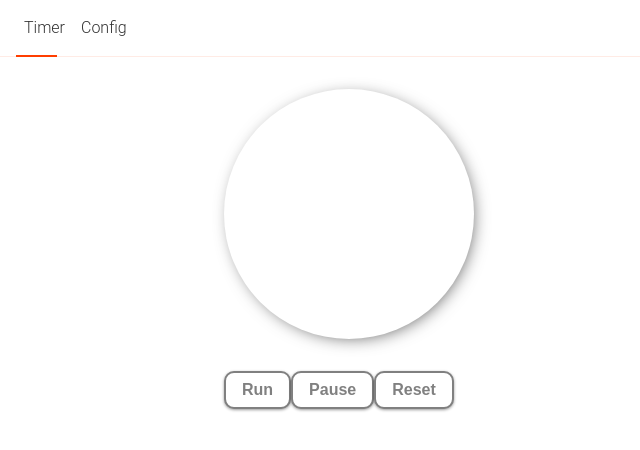
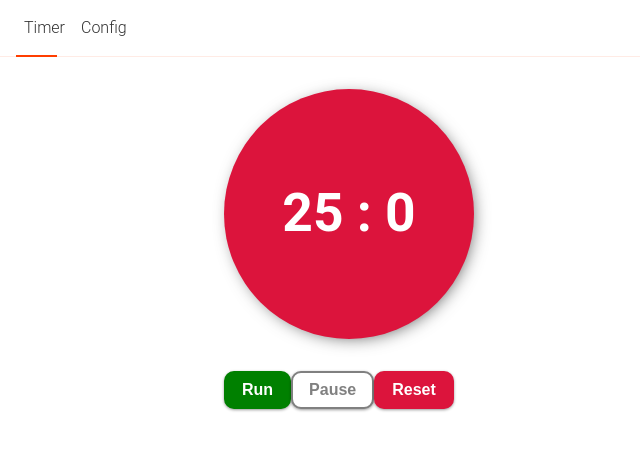
Before and after one commit to handleman/react-pomodoro-timer-example, a Next.js app: page / in a window 1280 px wide. Shown: the top 450 px of the page, without its empty margins (0-640 px from the left). Built offline with nearby package versions, Linux system fonts and the light colour scheme.

Commit message:
pomodoro and button styling

```diff
--- a/components/pomodoro/pomodoro.jsx
+++ b/components/pomodoro/pomodoro.jsx
@@ -3,7 +3,7 @@ export function Pomodoro(props) {
     const minutes = 25;
     const seconds = 0;
     return (
-        <div className={styles.pomodoro}>
+        <div className={`${styles.pomodoro} ${styles.active}`}>
             <div className={styles.clock}>
                 <span>{minutes}</span> : <span>{seconds}</span>
             </div>
--- a/pages/index.jsx
+++ b/pages/index.jsx
@@ -11,9 +11,9 @@ export default function Home() {
     <div className={styles.timerPanel}>
       <Pomodoro></Pomodoro>
       <TimerControlsPanel>
-        <Button>Run</Button>
+        <Button primary>Run</Button>
         <Button>Pause</Button>
-        <Button>Reset</Button>
+        <Button accent>Reset</Button>
       </TimerControlsPanel>
     </div>
   )
```
